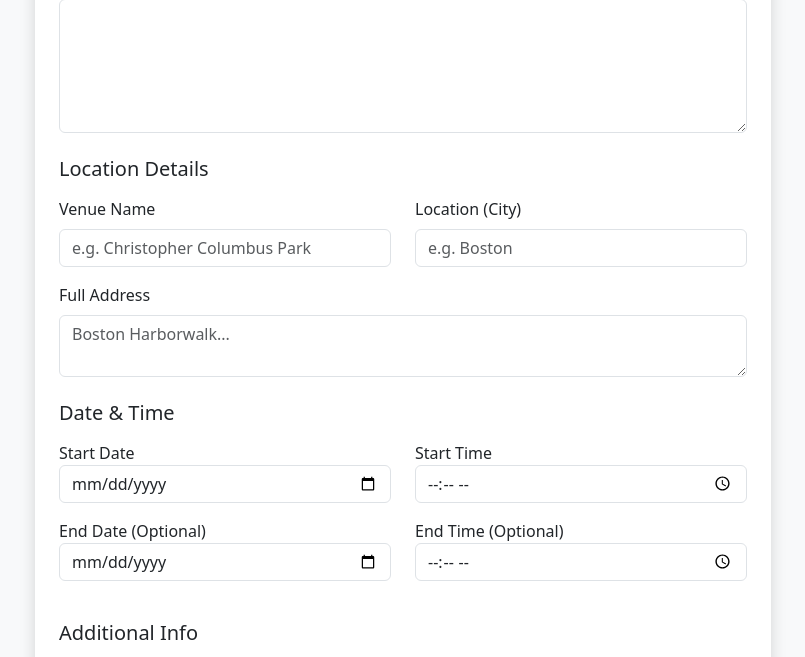
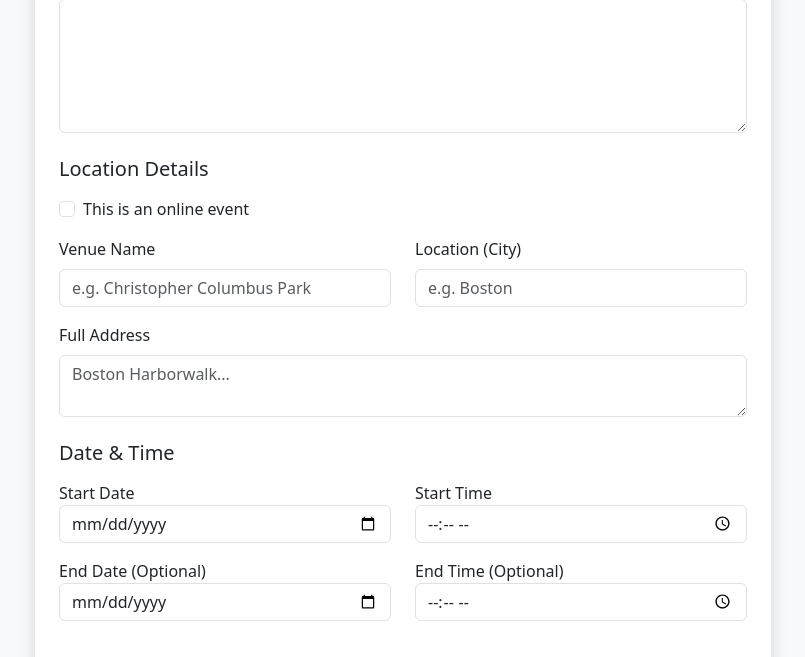
Before and after one commit to dishantmali/Event_Project, a Django app: page /create/ in a window 1280 px wide. Shown: the part 249-906 px from the top of the page, without its empty margins (237-1042 px from the left). Run offline with Django 5.2, Linux system fonts and the light colour scheme; the visitor is signed in with stand-in values (Sample User, id 1); parts of the project's set-up code (start-up, migrations or seed data) failed here and were passed over.

Commit message:
Add online event concept

```diff
--- a/events/models.py
+++ b/events/models.py
@@ -23,6 +23,8 @@ class Category(models.Model):
 class Event(models.Model):
     title = models.CharField(max_length=200)
     description = models.TextField()
+    is_online = models.BooleanField(default=False)
+    joining_link = models.URLField(max_length=500, null=True, blank=True)
     organizer = models.ForeignKey(User, on_delete=models.CASCADE, related_name='organized_events', null=True, blank=True)
     city = models.CharField(max_length=100, null=True, blank=True)
     venue_name = models.CharField(max_length=200, null=True, blank=True)
--- a/events/templates/events/event_form.html
+++ b/events/templates/events/event_form.html
@@ -50,19 +50,32 @@
                     </div>
 
                     <h5 class="mt-4 mb-3">Location Details</h5>
+
+                    <div class="mb-3 form-check">
+                        <input type="checkbox" class="form-check-input" id="is_online" name="is_online" {% if event.is_online %}checked{% endif %}>
+                        <label class="form-check-label" for="is_online">This is an online event</label>
+                    </div>
+
+                    <div id="location-fields">
                         <div class="row">
                             <div class="col-md-6 mb-3">
                                 <label class="form-label">Venue Name</label>
-                            <input type="text" name="venue_name" class="form-control" value="{{ event.venue_name|default:'' }}" placeholder="e.g. Christopher Columbus Park">
+                                <input type="text" name="venue_name" id="venue_name" class="form-control" value="{{ event.venue_name|default:'' }}" placeholder="e.g. Christopher Columbus Park">
                             </div>
                             <div class="col-md-6 mb-3">
                                 <label class="form-label">Location (City)</label>
-                            <input type="text" name="city" class="form-control" value="{{ event.city|default:'' }}" placeholder="e.g. Boston" required>
+                                <input type="text" name="city" id="city" class="form-control" value="{{ event.city|default:'' }}" placeholder="e.g. Boston" required>
                             </div>
                         </div>
                         <div class="mb-3">
                             <label class="form-label">Full Address</label>
-                        <textarea name="full_address" class="form-control" rows="2" placeholder="Boston Harborwalk...">{{ event.full_address|default:'' }}</textarea>
+                            <textarea name="full_address" id="full_address" class="form-control" rows="2" placeholder="Boston Harborwalk...">{{ event.full_address|default:'' }}</textarea>
+                        </div>
+                    </div>
+
+                    <div id="online-fields" class="mb-3" style="display: none;">
+                        <label class="form-label">Joining Link</label>
+                        <input type="url" name="joining_link" id="joining_link" class="form-control" value="{{ event.joining_link|default:'' }}" placeholder="https://zoom.us/j/...">
                     </div>
 
 
@@ -179,6 +192,31 @@
 
 <script>
 document.addEventListener('DOMContentLoaded', function() {
+    const isOnlineCheckbox = document.getElementById('is_online');
+    const locationFields = document.getElementById('location-fields');
+    const onlineFields = document.getElementById('online-fields');
+    const cityInput = document.getElementById('city');
+    const joiningLinkInput = document.getElementById('joining_link');
+
+    function toggleOnlineFields() {
+        if (isOnlineCheckbox.checked) {
+            locationFields.style.display = 'none';
+            onlineFields.style.display = 'block';
+            cityInput.required = false;
+            joiningLinkInput.required = true;
+        } else {
+            locationFields.style.display = 'block';
+            onlineFields.style.display = 'none';
+            cityInput.required = true;
+            joiningLinkInput.required = false;
+        }
+    }
+
+    if(isOnlineCheckbox) {
+        isOnlineCheckbox.addEventListener('change', toggleOnlineFields);
+        toggleOnlineFields(); // initial state
+    }
+
     const container = document.getElementById('ticket-types-container');
     const addButton = document.getElementById('add-ticket-type');
 
--- a/events/views.py
+++ b/events/views.py
@@ -260,13 +260,21 @@ def event_create(request):
         return HttpResponseForbidden("Only Organizers can create events.")
 
     if request.method == 'POST':
+        is_online = request.POST.get('is_online') == 'on'
+        city = 'Online' if is_online else request.POST.get('city', '')
+        venue_name = '' if is_online else request.POST.get('venue_name', '')
+        full_address = '' if is_online else request.POST.get('full_address', '')
+        joining_link = request.POST.get('joining_link', '') if is_online else ''
+
         event = Event.objects.create(
             title=request.POST['title'],
             description=request.POST.get('description', ''),
+            is_online=is_online,
+            joining_link=joining_link,
             organizer=request.user, # Assign correct user
-            city=request.POST.get('city', ''),
-            venue_name=request.POST.get('venue_name', ''),
-            full_address=request.POST.get('full_address', ''),
+            city=city,
+            venue_name=venue_name,
+            full_address=full_address,
             date=request.POST['date'],
             time=request.POST['time'],
             end_date=request.POST.get('end_date') or None,
@@ -314,11 +322,15 @@ def event_update(request, pk):
         return HttpResponseForbidden("You can only edit your own events.")
 
     if request.method == 'POST':
+        is_online = request.POST.get('is_online') == 'on'
+        event.is_online = is_online
+        event.joining_link = request.POST.get('joining_link', '') if is_online else ''
+
         event.title = request.POST['title']
         event.description = request.POST.get('description', '')
-        event.city = request.POST.get('city', '')
-        event.venue_name = request.POST.get('venue_name', '')
-        event.full_address = request.POST.get('full_address', '')
+        event.city = 'Online' if is_online else request.POST.get('city', '')
+        event.venue_name = '' if is_online else request.POST.get('venue_name', '')
+        event.full_address = '' if is_online else request.POST.get('full_address', '')
         event.date = request.POST['date']
         event.time = request.POST['time']
         event.end_date = request.POST.get('end_date') or None
```
Also changed, not shown: events/templates/events/event_detail.html (+9 -0 lines), events/templates/events/pass_detail.html (+17 -1 lines), events/migrations/0009_event_is_online_event_joining_link.py (added). Lines whose indentation alone changed are shown as unchanged.
